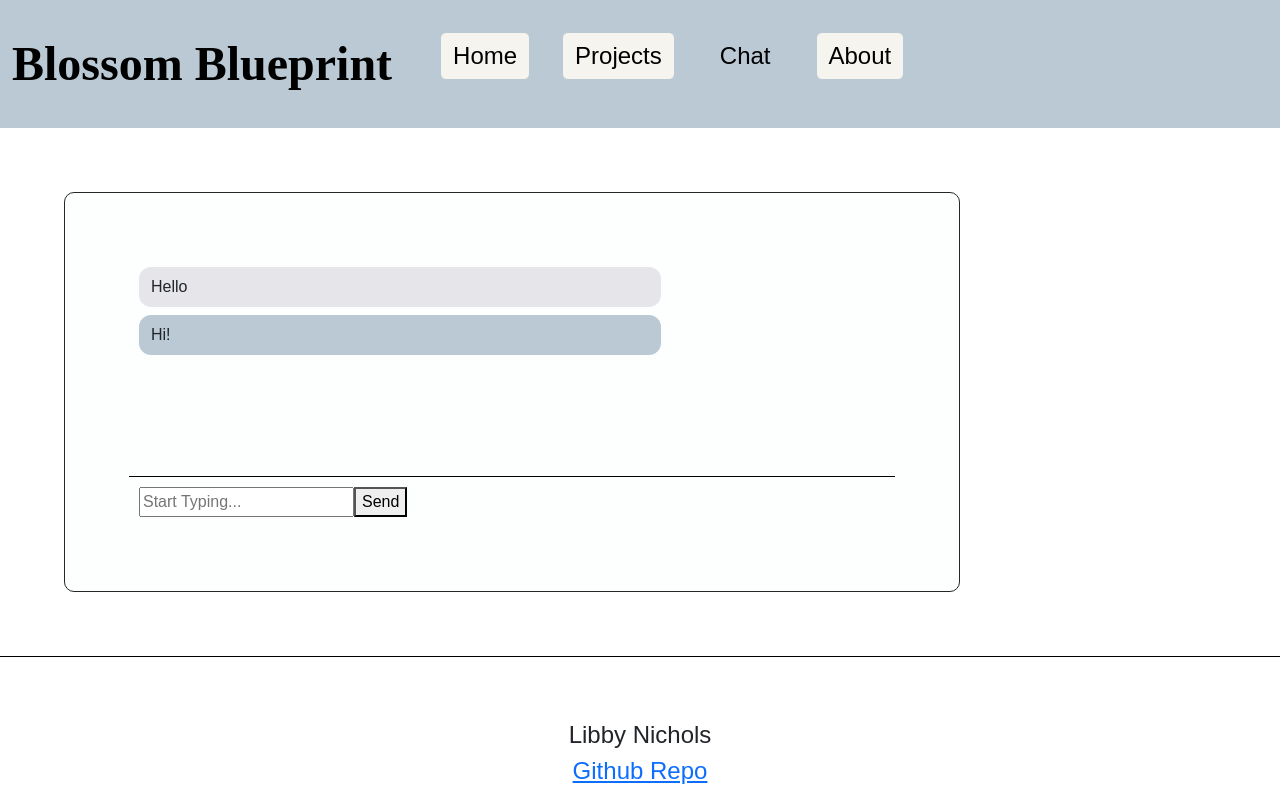
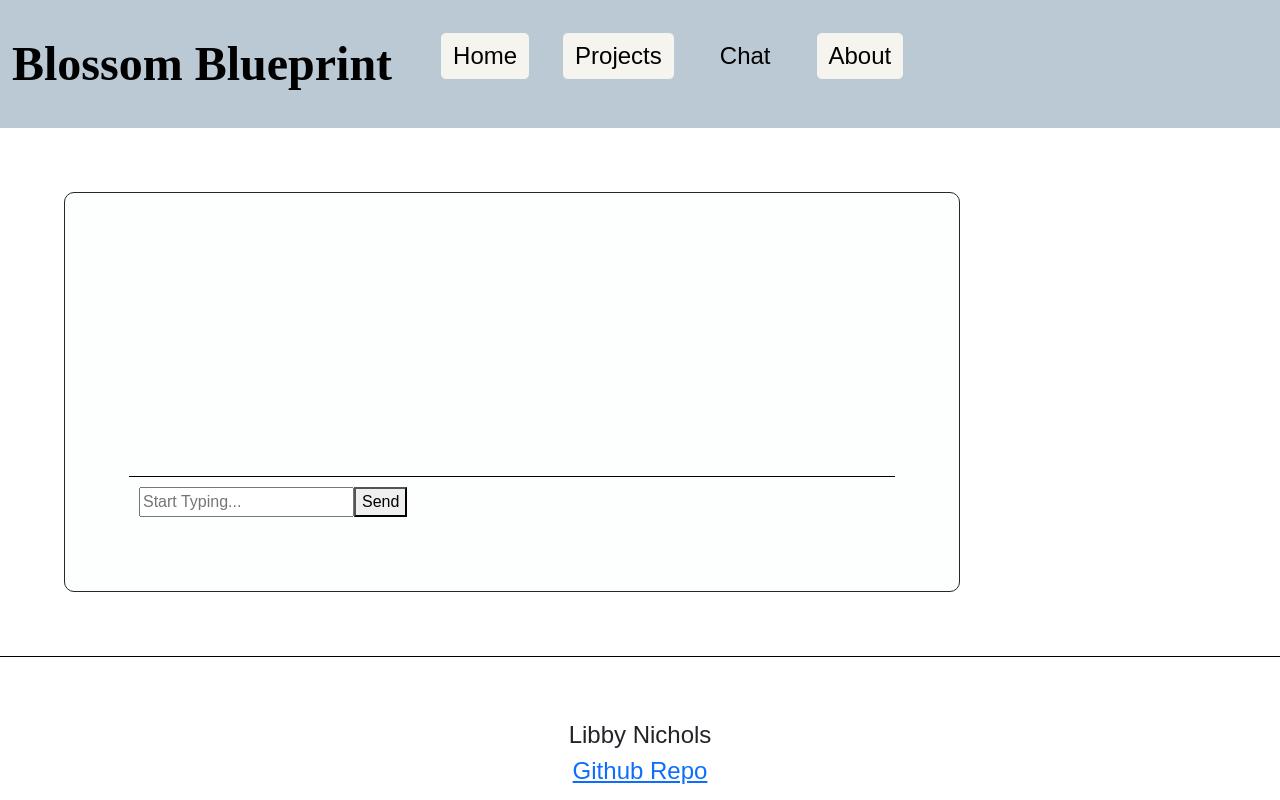
Before and after one commit to libbynic/flowers, a React (Vite) app: page /chat in a window 1280 px wide. Built offline with nearby package versions, Linux system fonts and the light colour scheme; a web font is replaced by a local one.

Commit message:
fix chat box function

```diff
--- a/src/chat/chat.jsx
+++ b/src/chat/chat.jsx
@@ -16,8 +16,12 @@ export function Chat() {
   <main>
     <div className="chat-box">
       <div className="messages">
-          <div className="message"> Hello</div>
-          <div className="message-user">Hi!</div>
+        {messages.map((msg, index) => (
+          <div key={index} className={msg.sender === "user" ? "message-user" : "message"}>
+            {msg.text}
+            </div>
+        )
+        )}
       </div>
       <div className="input-box">
         <input type="text" id="text" name="varText" placeholder="Start Typing..." value={input} onChange={(e) => setInput(e.target.value)}/>
```
